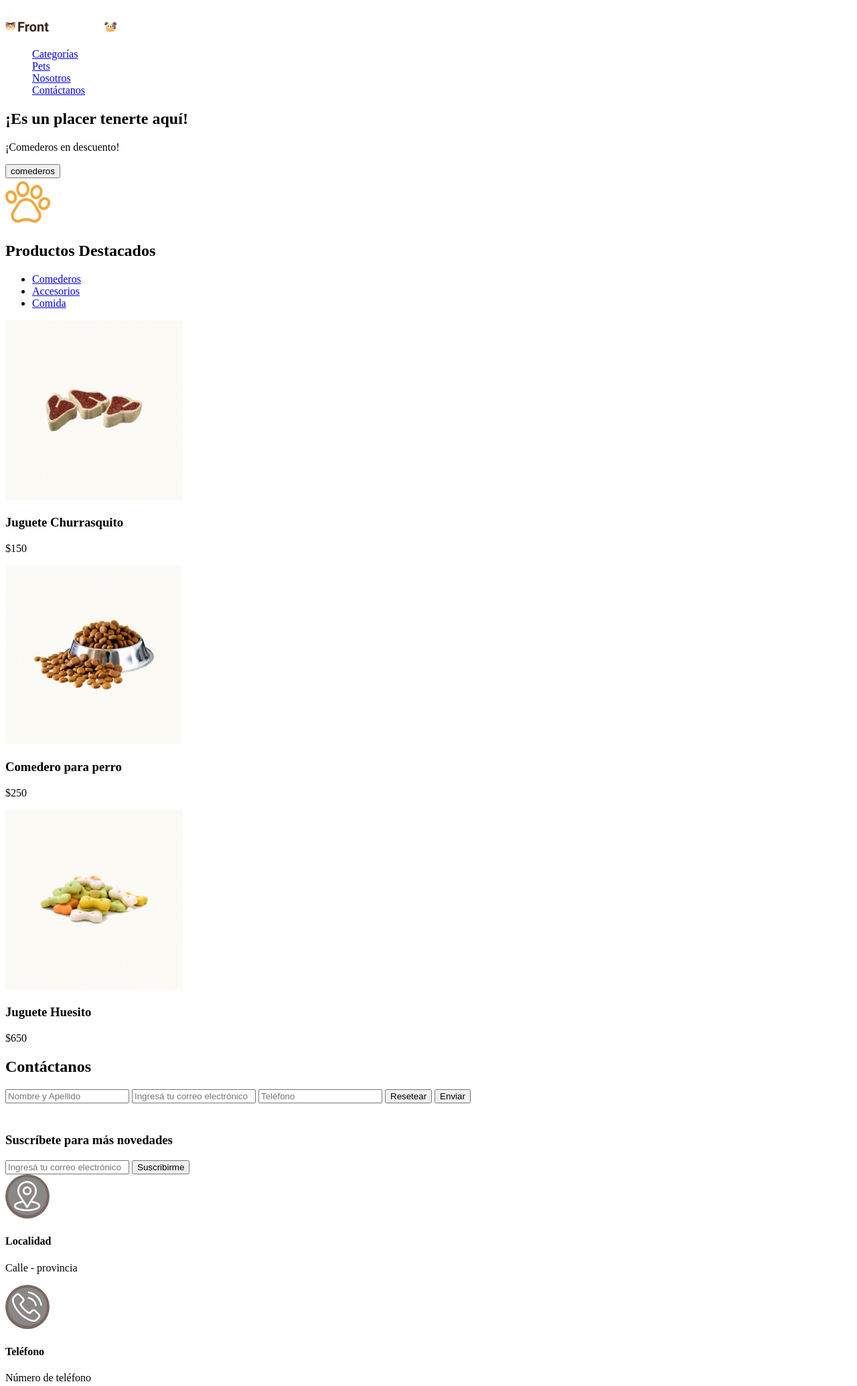
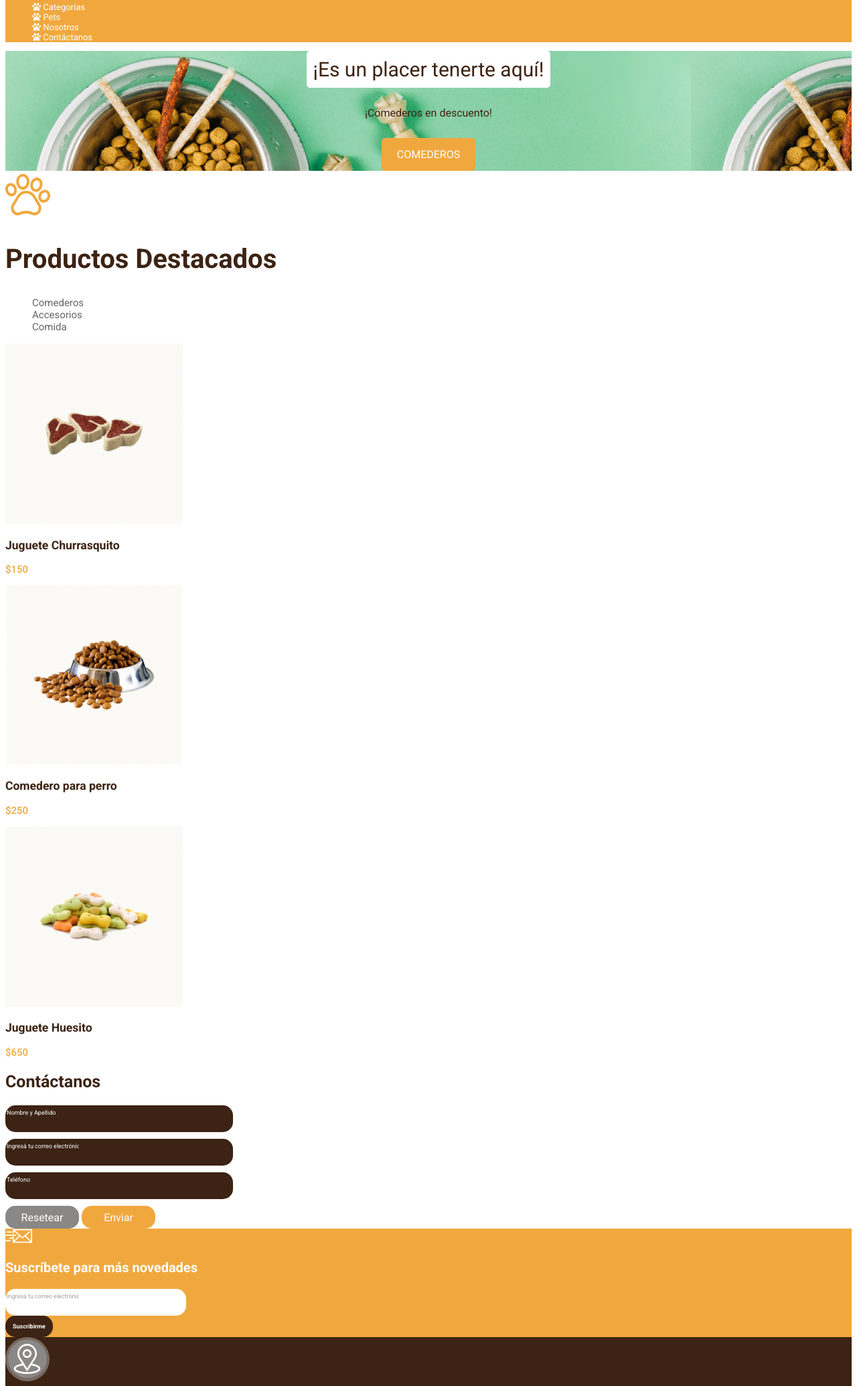
Before and after one commit to feeldiac/petshop, a plain HTML site: page index.html in a window 1280 px wide. Shown: the part 141-2210 px from the top of the page at 67% size. Drawn offline with Linux system fonts and the light colour scheme.

Commit message:
Estilizada toda la página. Se agregaron iconos de fontawesome y se costumizaron, google fonts.

```diff
--- /dev/null
+++ b/css/style.css
@@ -0,0 +1,210 @@
+.main-header {
+    font-family: 'Roboto', sans-serif;
+    font-weight: 400;
+    font-size: 13px;
+    color: #FFFFFF;
+}
+
+.main-header a {
+    color: #FFFFFF;
+}
+
+.main-header__top {
+    background-color: rgba(34, 34, 34, 1);
+    font-size: 10px;
+
+}
+
+.main-header__bottom {
+    background-color: rgba(240, 168, 62, 1);
+
+}
+
+a, a:visited {
+    text-decoration: none;
+}
+ul {
+    list-style-type: none;
+}
+
+
+.hero {
+    background-image: url("../images/hero.png");
+    font-family: 'Roboto', sans-serif;
+    font-weight: 400;
+    text-align: center;
+}
+
+.hero div {
+    display: inline-block;
+    padding: 10px;
+    background-color: #FFFFFF;
+    border-radius: 5px;
+    margin-bottom: 12px;
+}
+
+.hero h2 {
+    color: rgba(60, 35, 19, 1);
+    font-size: 30px;
+    font-weight: 400;
+    margin: 0;
+}
+
+.hero p, .hero button {
+    font-size: 16px;
+    font-family: 'Roboto', sans-serif;
+    color: rgba(60, 35, 19, 1);
+}
+
+.hero button {
+    color: #FFFFFF;
+    padding: 15px 23px;
+    text-transform: uppercase;
+    background-color: rgba(240, 168, 62, 1);
+    border-radius: 5px;
+    border: none;
+    margin-top: 12px;
+}
+
+.destacados h1 {
+    font-family: 'Roboto', sans-serif;
+    font-weight: 700;
+    font-size: 40px;
+    color: rgba(60, 35, 19, 1);
+
+}
+
+.destacados li a {
+    font-family: 'Roboto', sans-serif;
+    font-weight: 400;
+    font-size: 15px;
+    color: rgba(102, 102, 102, 1);
+}
+
+.destacados .card {
+    font-family: 'Roboto', sans-serif;
+    font-weight: 500;
+    font-size: 15px;
+}
+
+.destacados .card h3 {
+    color: rgba(60, 35, 19, 1);
+}
+
+.destacados .card p {
+    color: rgba(240, 168, 62, 1);
+
+}
+
+.contactanos h2 {
+    font-family: 'Roboto', sans-serif;
+    font-weight: 700;
+    font-size: 25px;
+    color: rgba(60, 35, 19, 1);
+}
+
+.contactanos label, .contactanos input {
+    font-family: 'Roboto', sans-serif;
+    font-weight: 400;
+    font-size: 9px;
+    color: #FFFFFF;
+    border: none;
+    background-color: transparent;
+}
+
+.contactanos input::placeholder {
+    color: #FFFFFF;
+}
+
+.contactanos .form-group {
+    width: 340px;
+    height: 40px;
+    background-color: rgba(60, 35, 19, 1);
+    border-radius: 15px;
+    margin-bottom: 10px;
+}
+
+.contactanos button {
+    width: 110px;
+    height: 34px;
+    border-radius: 15px;
+    font-family: 'Roboto', sans-serif;
+    font-weight: 400;
+    font-size: 16px;
+    color: #FFFFFF;
+    border: none;
+}
+
+.contactanos #reset {
+ background: rgba(138, 135, 135, 1);
+}
+
+.contactanos [type="submit"] {
+    background-color: rgba(240, 168, 62, 1);
+}
+
+footer h3, footer .footer-card h4{
+    font-family: 'Roboto', sans-serif;
+    font-weight: 700;
+    font-size: 20px;
+    color: #FFFFFF;
+}
+
+footer header {
+    background-color: rgba(240, 168, 62, 1);
+}
+
+footer .form-group {
+    width: 270px;
+    height: 40px;
+    background-color: #FFFFFF;
+    border-radius: 15px;
+}
+
+footer label, footer input, footer input::placeholder {
+    color: rgba(160, 160, 160, 1);
+    font-family: 'Roboto', sans-serif;
+    font-weight: 400;
+    font-size: 9px;
+    border: none;
+    background-color: transparent;
+}
+
+footer [type="submit"] {
+    background-color: rgba(60, 35, 19, 1);
+    padding: 11px;
+    border-radius: 15px;
+    border: none;
+    color: #FFFFFF;
+    font-family: 'Roboto', sans-serif;
+    font-weight: 700;
+    font-size: 9px;
+}
+
+.footer-card p {
+    color: rgba(138, 135, 135, 1);
+    font-family: 'Roboto', sans-serif;
+    font-weight: 700;
+    font-size: 10px;
+}
+
+.footer-mid {
+    background-color: rgba(60, 35, 19, 1);
+}
+
+.footer-bottom {
+    background-color: rgba(34, 34, 34, 1);
+}
+
+.footer-bottom p {
+    color: #FFFFFF;
+    font-family: 'Roboto', sans-serif;
+    font-weight: 700;
+    font-size: 10px;
+    text-align: center;
+}
+
+.fa-facebook, .fa-twitter, .fa-instagram {
+    /* background-color: #FFFFFF; */
+    color: #FFFFFF  ;
+}
--- a/index.html
+++ b/index.html
@@ -4,11 +4,16 @@
     <meta charset="UTF-8">
     <meta http-equiv="X-UA-Compatible" content="IE=edge">
     <meta name="viewport" content="width=device-width, initial-scale=1.0">
+    <link rel="preconnect" href="https://fonts.googleapis.com">
+    <link rel="preconnect" href="https://fonts.gstatic.com" crossorigin>
+    <link href="https://fonts.googleapis.com/css2?family=Roboto:wght@400;500;700&display=swap" rel="stylesheet">
+    <script src="https://kit.fontawesome.com/07b6893f25.js" crossorigin="anonymous"></script>
+    <link rel="stylesheet" href="css/style.css">
     <title>Petshop</title>
 </head>
 <body>
-    <header>
-        <div>
+    <header class="main-header">
+        <div class="main-header__top">
             <p>Grandes ofertas en comederos</p>
             <span>
                 <p>Español</p>
@@ -19,14 +24,14 @@
                 <img src="images/down.png" alt="">
             </span>
         </div>
-        <div>
+        <div class="main-header__bottom">
             <img src="images/logo.svg" alt="logo frontcat&dog">
             <nav>
-                <ul style="list-style-image: url('images/pawprint.png');" >
-                    <li><a href="#">Categorías</a></li>
-                    <li><a href="#">Pets</a></li>
-                    <li><a href="#">Nosotros</a></li>
-                    <li><a href="#">Contáctanos</a></li>
+                <ul>
+                    <li><a href="#"><i class="fas fa-paw"></i> Categorías</a></li>
+                    <li><a href="#"><i class="fas fa-paw"></i> Pets</a></li>
+                    <li><a href="#"><i class="fas fa-paw"></i> Nosotros</a></li>
+                    <li><a href="#"><i class="fas fa-paw"></i> Contáctanos</a></li>
                 </ul>
             </nav>
         </div>
@@ -74,10 +79,16 @@
     <section class="contactanos">
         <h2>Contáctanos</h2>
         <form action="">
+            <div class="form-group">
             <label for=""><input type="text" placeholder="Nombre y Apellido"></label>
+            </div>
+            <div class="form-group">
             <label for=""><input type="email" placeholder="Ingresá tu correo electrónico"></label>
+            </div>
+            <div class="form-group">
             <label for=""><input type="tel" placeholder="Teléfono"></label>
-            <button>Resetear</button>
+            </div>
+            <button id="reset">Resetear</button>
             <button type="submit">Enviar</button>
         </form>
     </section>
@@ -89,12 +100,14 @@
             </div>
             <div>
                 <form action="">
-                    <input type="email" placeholder="Ingresá tu correo electrónico">
+                    <div class="form-group">
+                    <label for=""><input type="email" placeholder="Ingresá tu correo electrónico"></label>
+                    </div>
                     <button type="submit">Suscribirme</button>
                 </form>
             </div>
         </header>
-        <div>
+        <div class="footer-mid">
             <div class="footer-cards">
                 <!-- footer card #1 -->
                 <div class="footer-card">
@@ -116,11 +129,16 @@
                 </div>
             </div>
             <div>
-                <img src="images/logo.svg" alt="logo frontcat&dog">
+                <img src="images/logo-footer.svg" alt="logo frontcat&dog">
             </div>
         </div>
-        <div>
+        <div class="footer-bottom">
             <p>Todos los derechos reservados Front End</p>
+            <div>
+                <a href="#"><i class="fab fa-facebook"></i></a>
+                <a href="#"><i class="fab fa-twitter"></i></a>
+                <a href="#"><i class="fab fa-instagram"></i></a>
+            </div>
         </div>
     </footer>
 </body>
```
Also changed, not shown: images/hero.png (added), images/logo-footer.svg (added), 1 other file.
